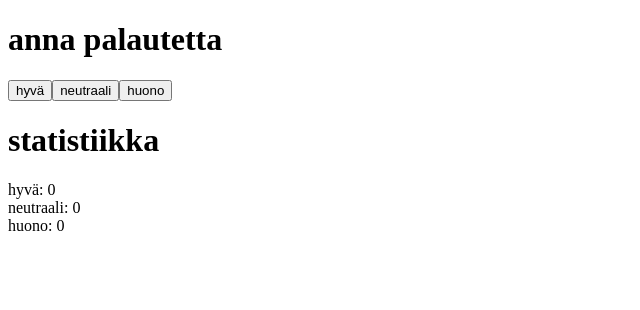
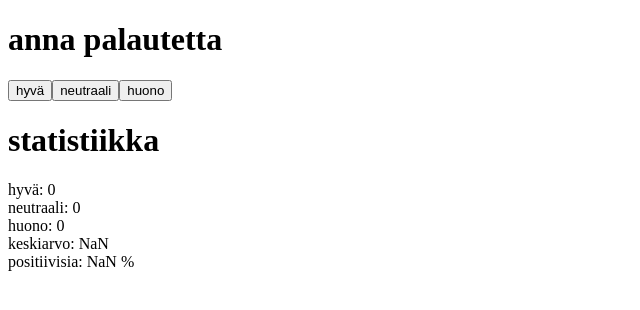
Before and after one commit to VeeraKoskinen/FullStack_Course, a React (Create React App) app: page / in a window 1280 px wide. Shown: the top 310 px of the page, without its empty margins (0-640 px from the left). Built offline with nearby package versions, Linux system fonts and the light colour scheme.

Commit message:
Tehtävä 13

```diff
--- a/src/Unicafe.js
+++ b/src/Unicafe.js
@@ -1,4 +1,6 @@
 import React from 'react'
+
+
 
 class Unicafe extends React.Component {
 
@@ -19,23 +21,40 @@ class Unicafe extends React.Component {
         this.setState({counter: 0})
     }
 
+    precisionRound(number, precision) {
+        var factor = Math.pow(10, precision);
+        return Math.round(number * factor) / factor;
+      }
+
+    statistics() {
+        const allAnswers=this.state.badCounter + this.state.okCounter + this.state.goodCounter
+        const average=(this.state.goodCounter - this.state.badCounter)/allAnswers
+        const percentage=this.state.goodCounter/allAnswers
+        return (
+            <div>
+                <h1>statistiikka</h1>
+                <div>hyvä: {this.state.goodCounter}</div>
+                <div>neutraali: {this.state.okCounter}</div>
+                <div>huono: {this.state.badCounter}</div>
+                <div>keskiarvo: {this.precisionRound(average,2)}</div>
+                <div>positiivisia: {this.precisionRound(percentage,2)} %</div>
+            </div>
+        )
+    }
+
 
     render() {
         return (
             <div>
                 <h1>anna palautetta</h1>
-
                 <button onClick={() => this.addOne("goodCounter")}>hyvä</button>
                 <button onClick={() => this.addOne("okCounter")}>neutraali</button>
                 <button onClick={() => this.addOne("badCounter")}>huono</button>
-
-                <h1>statistiikka</h1>
-                <div>hyvä: {this.state.goodCounter}</div>
-                <div>neutraali: {this.state.okCounter}</div>
-                <div>huono: {this.state.badCounter}</div>
+                {this.statistics()}
             </div>
         )
     }
 }
 
+
 export default Unicafe
```
